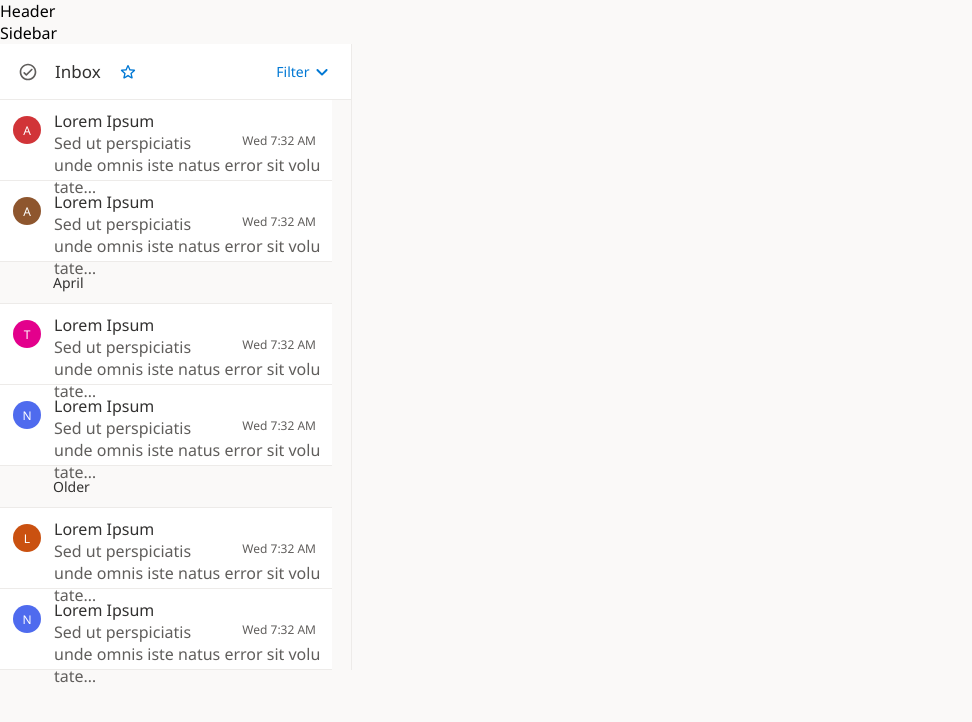
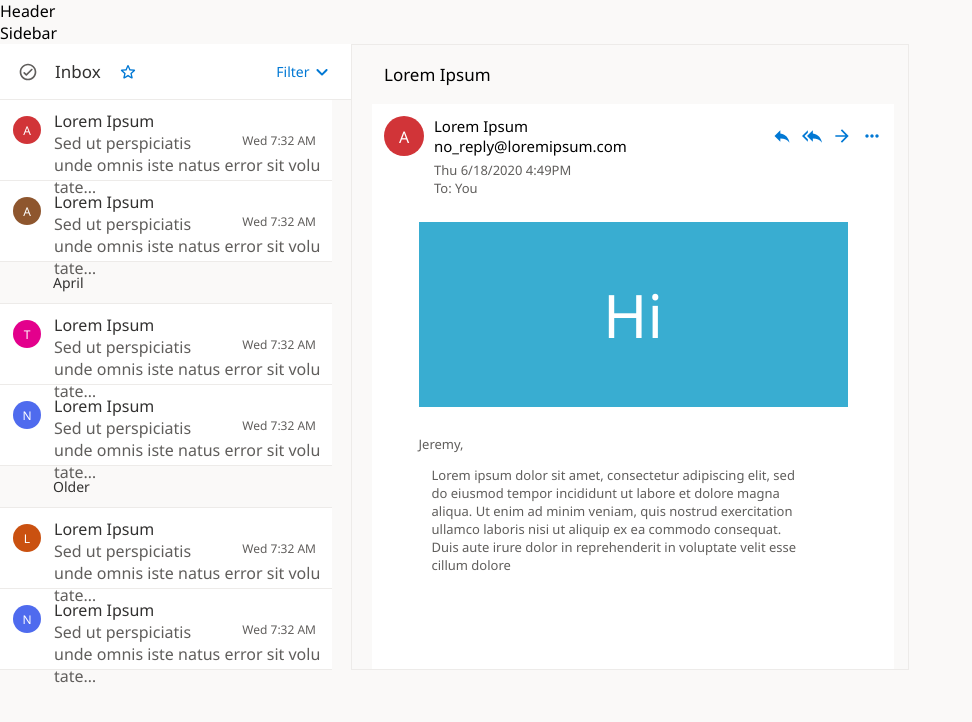
Before and after one commit to abudiab/Outlook-React, a React (Create React App) app in the folder outlook-clone/: page / in a window 1280 px wide. Shown: the top 722 px of the page, without its empty margins (0-972 px from the left). Built offline with nearby package versions, Linux system fonts and the light colour scheme.

Commit message:
mostly done

```diff
--- a/outlook-clone/src/App.js
+++ b/outlook-clone/src/App.js
@@ -2,13 +2,17 @@ import "./App.css";
 import Header from "./components/header/Header";
 import Sidebar from "./components/sidebar/Sidebar";
 import Inbox from "./components/inbox/Inbox";
+import EmailPreview from "./components/inbox/EmailPreview";
 
 function App() {
   return (
     <div className="App">
       <Header />
       <Sidebar />
-      <Inbox />
+      <div id="inboxandpreview">
+        <Inbox />
+        <EmailPreview />
+      </div>
     </div>
   );
 }
--- /dev/null
+++ b/outlook-clone/src/components/inbox/EmailPreview.js
@@ -0,0 +1,55 @@
+import React from "react";
+import ReplyIcon from "@mui/icons-material/Reply";
+import ReplyAllIcon from "@mui/icons-material/ReplyAll";
+import ArrowForwardIcon from "@mui/icons-material/ArrowForward";
+import MoreHorizIcon from "@mui/icons-material/MoreHoriz";
+
+const EmailPreview = () => {
+  return (
+    <div className="preview-container">
+      <h2>Lorem Ipsum</h2>
+      <div className="email-preview-container">
+        <div className="email-header">
+          <div className="sender-details">
+            <div className="sender-details__icon-box">
+              <div className="sender-details__icon">
+                <p>A</p>
+              </div>
+            </div>
+            <div className="sender-details__metadata">
+              <p>Lorem Ipsum</p>
+              <p>no_reply@loremipsum.com</p>
+              <p>
+                <span>Thu 6/18/2020</span> <span>4:49PM</span>
+              </p>
+              <p>To: You</p>
+            </div>
+          </div>
+          <div className="action-buttons">
+            <ReplyIcon fontSize="small" style={{ color: "#0178D4" }} />
+            <ReplyAllIcon fontSize="small" style={{ color: "#0178D4" }} />
+            <ArrowForwardIcon fontSize="small" style={{ color: "#0178D4" }} />
+            <MoreHorizIcon fontSize="small" style={{ color: "#0178D4" }} />
+          </div>
+        </div>
+        <div className="email-content">
+          <div className="email-content__image-container">
+            <p>Hi</p>
+          </div>
+          <div className="email-content__body">
+            Jeremy,
+            <p>
+              Lorem ipsum dolor sit amet, consectetur adipiscing elit, sed do
+              eiusmod tempor incididunt ut labore et dolore magna aliqua. Ut
+              enim ad minim veniam, quis nostrud exercitation ullamco laboris
+              nisi ut aliquip ex ea commodo consequat. Duis aute irure dolor in
+              reprehenderit in voluptate velit esse cillum dolore
+            </p>
+          </div>
+        </div>
+      </div>
+    </div>
+  );
+};
+
+export default EmailPreview;
--- a/outlook-clone/src/components/inbox/inbox.css
+++ b/outlook-clone/src/components/inbox/inbox.css
@@ -32,10 +32,18 @@
   margin-right: 17.5px;
 }
 
+.inbox-header__section.title svg:hover {
+  cursor: pointer;
+}
+
 .section-title {
   font-size: 17px;
   font-weight: 400;
   color: #323130;
+}
+
+.inbox-header__section.filters:hover {
+  cursor: pointer;
 }
 
 .inbox-header .filters h3 {
@@ -59,6 +67,14 @@
   font-size: 16px;
   font-weight: 400;
   border-bottom: 0.5px solid #edebe9;
+}
+
+.inbox-card:hover {
+  filter: brightness(0.9);
+}
+
+.inbox-card.selected {
+  background: #c7e0f4;
 }
 
 .inbox-card__icon {
@@ -113,3 +129,112 @@
 .separator p {
   margin-left: 53px;
 }
+
+/*EmailPreview*/
+
+#inboxandpreview {
+  display: flex;
+}
+
+.preview-container {
+  width: 557px;
+  background: #faf9f8;
+  border: 0.5px solid #edebe9;
+  overflow-y: scroll;
+  border-left: none;
+}
+
+.email-preview-container {
+  height: 100%;
+  max-width: 522px;
+  width: 95%;
+  margin-left: 20px;
+  background: #fff;
+
+  display: flex;
+  flex-direction: column;
+  align-items: center;
+  padding: 12px;
+}
+
+.preview-container h2 {
+  font-size: 17px;
+  font-weight: 400;
+  margin: 18px 32px;
+}
+
+.email-header {
+  width: 100%;
+  display: flex;
+  justify-content: space-between;
+}
+
+.sender-details {
+  display: flex;
+}
+
+.sender-details__icon {
+  height: 40px;
+  width: 40px;
+  background: #d13438;
+  border-radius: 50%;
+  color: #fff;
+  text-align: center;
+  padding: 10px;
+}
+
+.sender-details__metadata {
+  margin-left: 10px;
+  font-size: 15px;
+}
+
+.sender-details__metadata p:nth-child(n + 3) {
+  font-size: 13px;
+  color: #605e5c;
+}
+
+.sender-details__metadata p:nth-child(3) {
+  margin-top: 5px;
+}
+
+.sender-details__metadata p:nth-child(4) {
+  margin-bottom: 25px;
+}
+
+.action-buttons {
+  margin-top: 10px;
+}
+.action-buttons svg {
+  margin-left: 10px;
+}
+.action-buttons svg:hover {
+  cursor: pointer;
+}
+
+/*Email content*/
+.email-content {
+  width: 429px;
+  height: 100%;
+  max-height: max-content;
+  /* background: lightpink; */
+}
+
+.email-content__image-container {
+  height: 185px;
+  background: #39add1;
+  display: grid;
+  place-content: center;
+  color: #fff;
+  font-size: 60px;
+}
+
+.email-content__body {
+  font-size: 13px;
+  color: #605e5c;
+  margin-top: 28px;
+}
+
+.email-content__body p {
+  margin: 13px;
+  max-width: 380px;
+}
```
